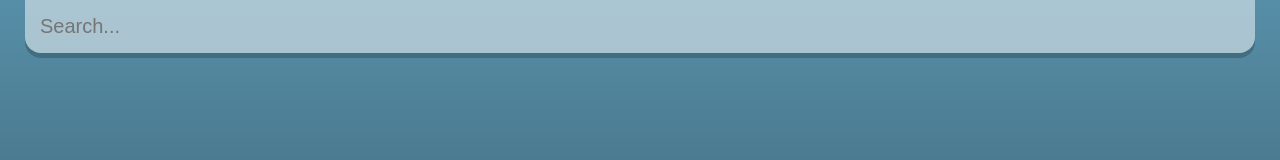
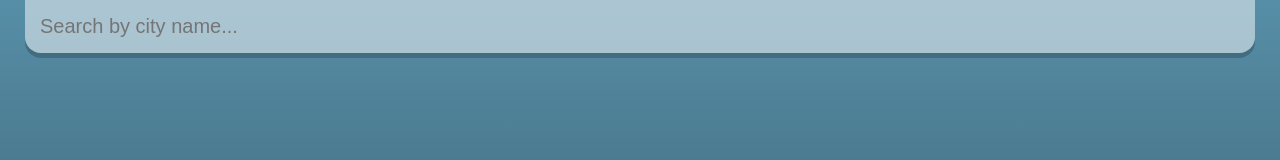
Before and after one commit to rubysattar/weather_app, a React (Create React App) app: page / in a window 1280 px wide. Shown: the top 160 px of the page. Built offline with nearby package versions, Linux system fonts and the light colour scheme.

Commit message:
search terms edit

```diff
--- a/src/App.js
+++ b/src/App.js
@@ -44,7 +44,7 @@ function App() {
           <input
           type="text"
           className="search-bar"
-          placeholder="Search..."
+          placeholder="Search by city name..."
           onChange={e => setQuery(e.target.value)}
           value={query}
           onKeyPress={search}
```
